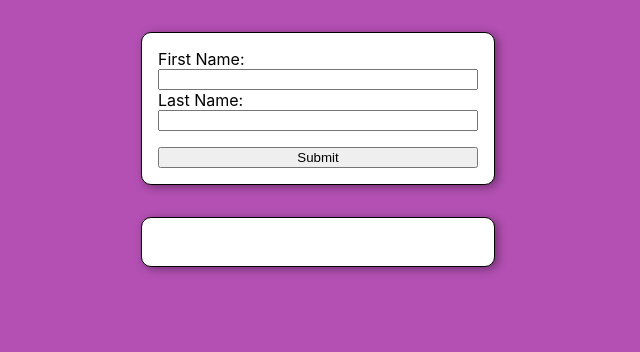
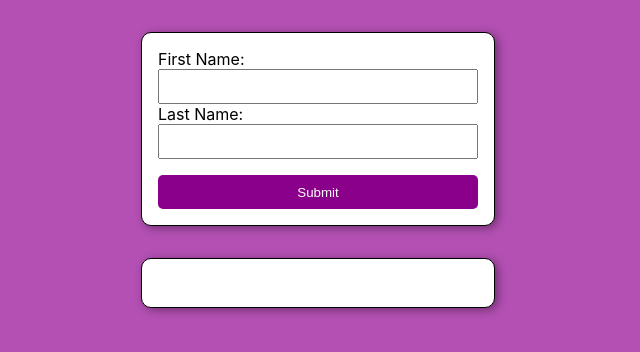
Before and after one commit to codyrap95/React-GuestList, a React (Create React App) app: page / in a window 1280 px wide. Shown: the top 352 px of the page, without its empty margins (322-962 px from the left). Built offline with nearby package versions, Linux system fonts and the light colour scheme.

Commit message:
GuestForm Styling

```diff
--- a/src/components/NewGuestForm.js
+++ b/src/components/NewGuestForm.js
@@ -17,9 +17,21 @@ export default function NewGuestForm(props) {
     <Card>
       <form className={classes.newGuestForm} onSubmit={submitHandler}>
         <label htmlFor="firstName">First Name:</label>
-        <input ref={firstNameRef} type="text" name="FirstName" id="firstName" />
+        <input
+          className={classes.textField}
+          ref={firstNameRef}
+          type="text"
+          name="FirstName"
+          id="firstName"
+        />
         <label htmlFor="lastName">Last Name:</label>
-        <input ref={lastNameRef} type="text" name="lastName" id="lastName" />
+        <input
+          className={classes.textField}
+          ref={lastNameRef}
+          type="text"
+          name="lastName"
+          id="lastName"
+        />
         <button className={classes.submitBtn} type="submit">
           Submit
         </button>
--- a/src/components/NewGuestForm.module.css
+++ b/src/components/NewGuestForm.module.css
@@ -5,4 +5,13 @@
 }
 .submitBtn {
   margin-top: 1rem;
+  outline: none;
+  border: none;
+  border-radius: 5px;
+  background-color: darkmagenta;
+  color: white;
+  padding: 0.6rem;
 }
+.textField {
+  padding: 0.5rem;
+}
```
